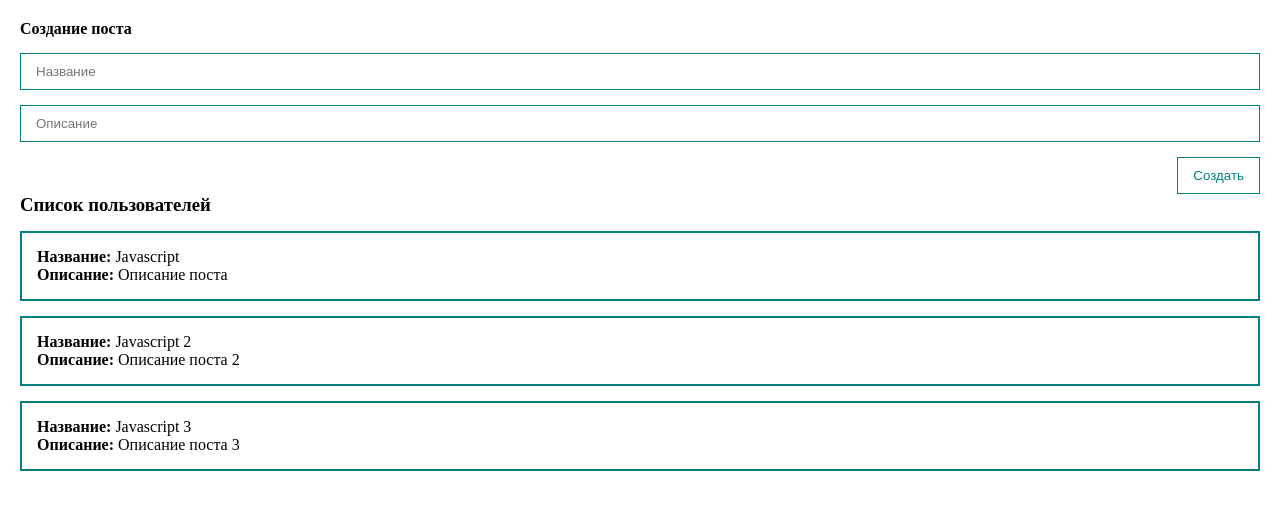
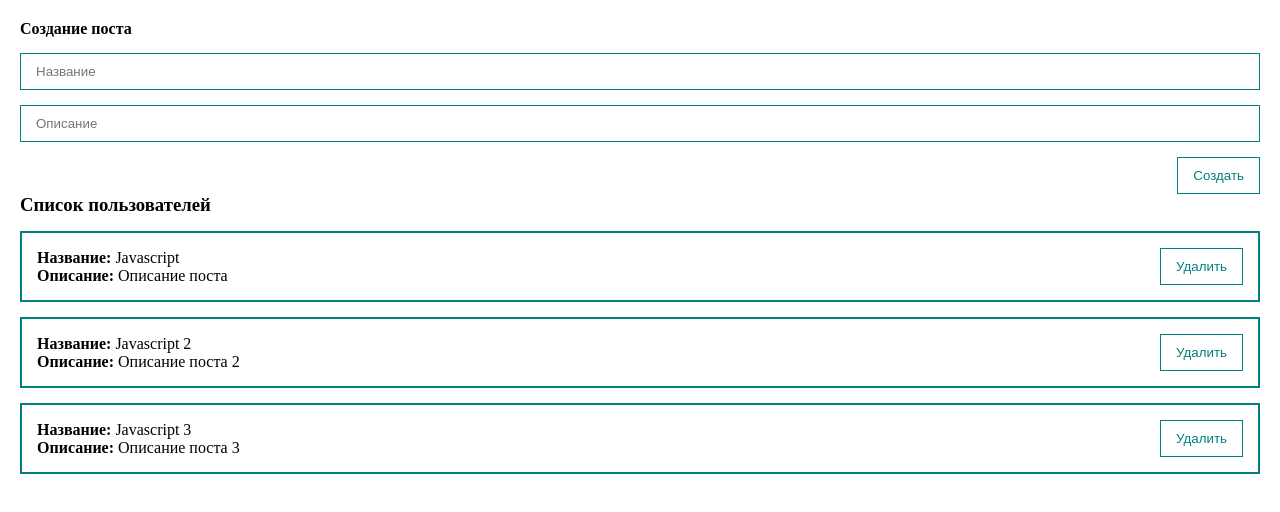
Before and after one commit to Danslis/vue_course, a Vue app in the folder vue3_course/: page / in a window 1280 px wide. Shown: the top 512 px of the page. Built offline with nearby package versions, Linux system fonts and the light colour scheme.

Commit message:
ui button

```diff
--- a/vue3_course/src/components/PostForm.vue
+++ b/vue3_course/src/components/PostForm.vue
@@ -11,12 +11,18 @@
             class="input"
             type="text"
             placeholder="Описание">
-            <button class="btn" @click="createPost">Создать</button>
+            <my-button
+            class="btn"
+            style="align-self: flex-end; margin-top: 15px"
+            @click="createPost">Создать</my-button>
         </form>
 </template>
 
 <script>
+import MyButton from './UI/MyButton.vue'
+
 export default {
+    components: { MyButton },
     data() {
         return {
             post: {
@@ -54,13 +60,4 @@
     padding: 10px 15px;
     margin-top: 15px;
 }
-
-.btn{
-    margin-top: 15px;
-    align-self: flex-end;
-    padding: 10px 15px;
-    background: none;
-    color: teal;
-    border: 1px solid teal;
-}
 </style>
--- a/vue3_course/src/components/PostItem.vue
+++ b/vue3_course/src/components/PostItem.vue
@@ -1,12 +1,20 @@
 <template>
   <div class="post">
-    <div><strong>Название:</strong> {{ post.title }}</div>
-    <div><strong>Описание:</strong> {{ post.body }}</div>
+    <div>
+        <div><strong>Название:</strong> {{ post.title }}</div>
+        <div><strong>Описание:</strong> {{ post.body }}</div>
+    </div>
+    <div class="post__btns">
+        <my-button>Удалить</my-button>
+    </div>
   </div>
 </template>
 
 <script>
+import MyButton from './UI/MyButton.vue'
+
 export default {
+    components: { MyButton },
     props: {
         post: {
             type: Object,
@@ -21,5 +29,8 @@
     padding: 15px;
     border: 2px solid teal;
     margin-top: 15px;
+    display: flex;
+    align-items: center;
+    justify-content: space-between;
 }
 </style>
--- /dev/null
+++ b/vue3_course/src/components/UI/MyButton.vue
@@ -0,0 +1,20 @@
+<template>
+  <button class="btn">
+    <slot></slot>
+  </button>
+</template>
+
+<script>
+export default {
+  name: 'my-button'
+}
+</script>
+
+<style scoped>
+.btn {
+  padding: 10px 15px;
+  background: none;
+  color: teal;
+  border: 1px solid teal;
+}
+</style>
--- /dev/null
+++ b/vue3_course/src/components/UI/index.js
@@ -0,0 +1,5 @@
+import MyButton from "@/components/UI/MyButton";
+
+export default [
+    MyButton
+];
```
